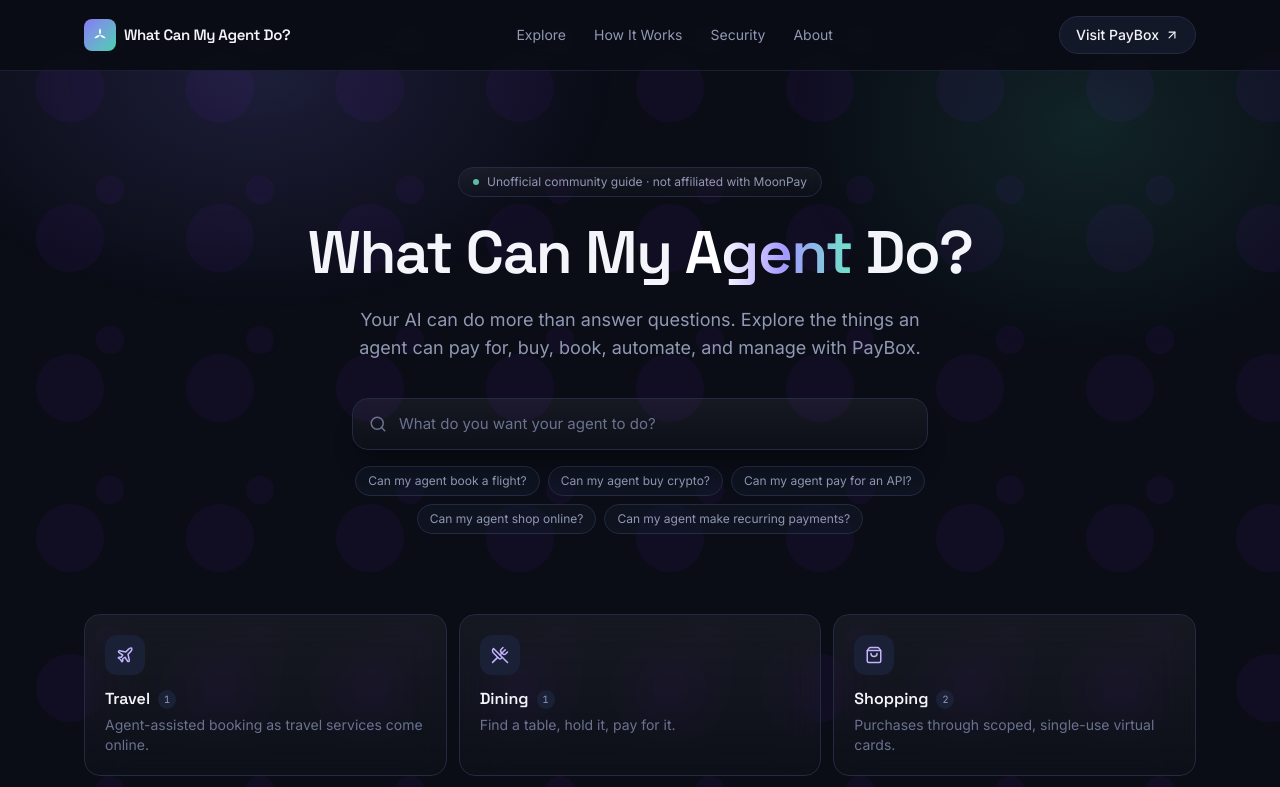
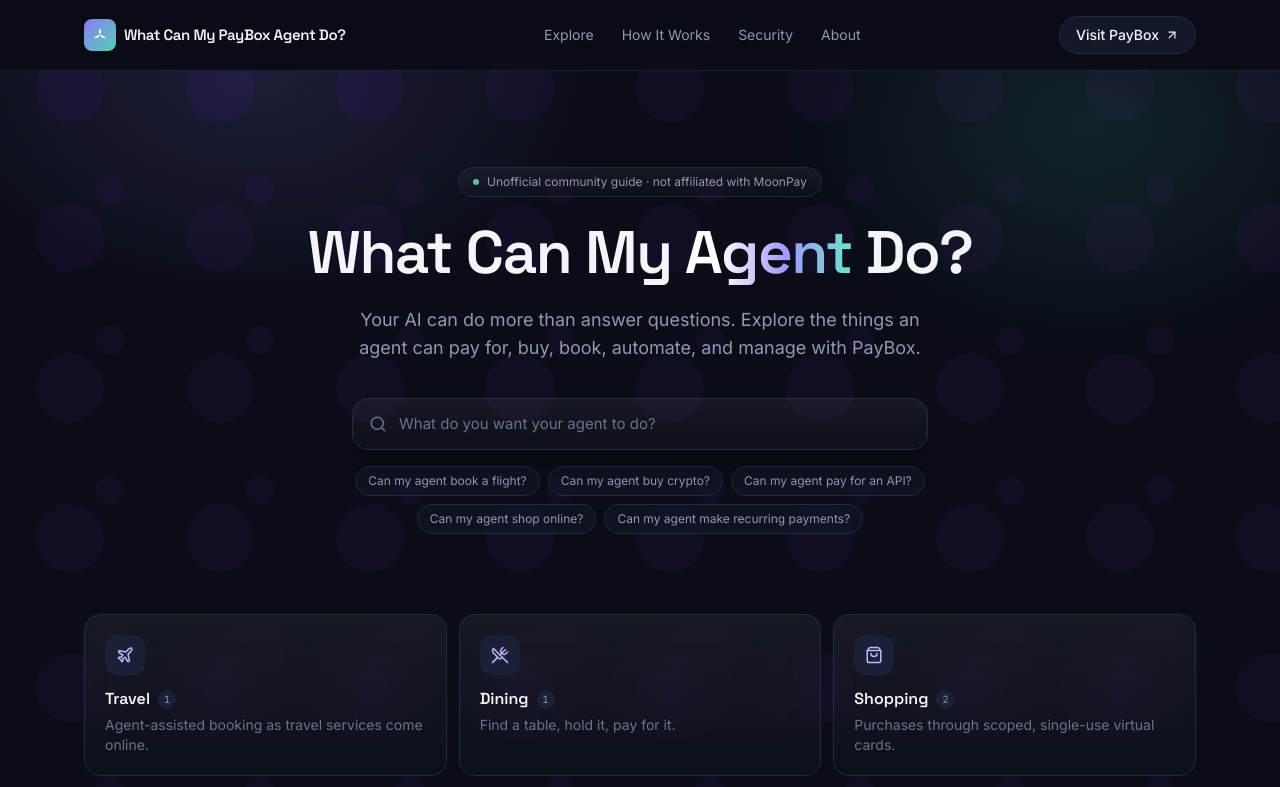
Before and after one commit to Pascal4195/What-can-my-paybox-do-, a React (Vite) app: page / in a window 1280 px wide. Shown: the top 787 px of the page. Built offline with nearby package versions, Linux system fonts and the light colour scheme.

Commit message:
Update Header.tsx

```diff
--- a/src/components/Header.tsx
+++ b/src/components/Header.tsx
@@ -26,12 +26,12 @@
   return (
     <header className="sticky top-0 z-50 border-b border-ink-border/70 bg-ink-900/80 backdrop-blur-xl">
       <div className="mx-auto flex max-w-6xl items-center justify-between px-5 py-4">
-        <a href="#top" className="flex items-center gap-2 focus-ring" aria-label="What Can My Agent Do? — home">
+        <a href="#top" className="flex items-center gap-2 focus-ring" aria-label="What Can My PayBox Agent Do? — home">
           <span className="flex h-8 w-8 items-center justify-center rounded-lg bg-gradient-to-br from-violet-500 to-teal-500">
             <LogoMark />
           </span>
-          <span className="font-display text-[15px] font-semibold tracking-tight text-mist-100">
-            What Can My Agent Do?
+          <span className="font-display text-[13px] font-semibold tracking-tight text-mist-100 sm:text-[15px]">
+            What Can My PayBox Agent Do?
           </span>
         </a>
 
```
